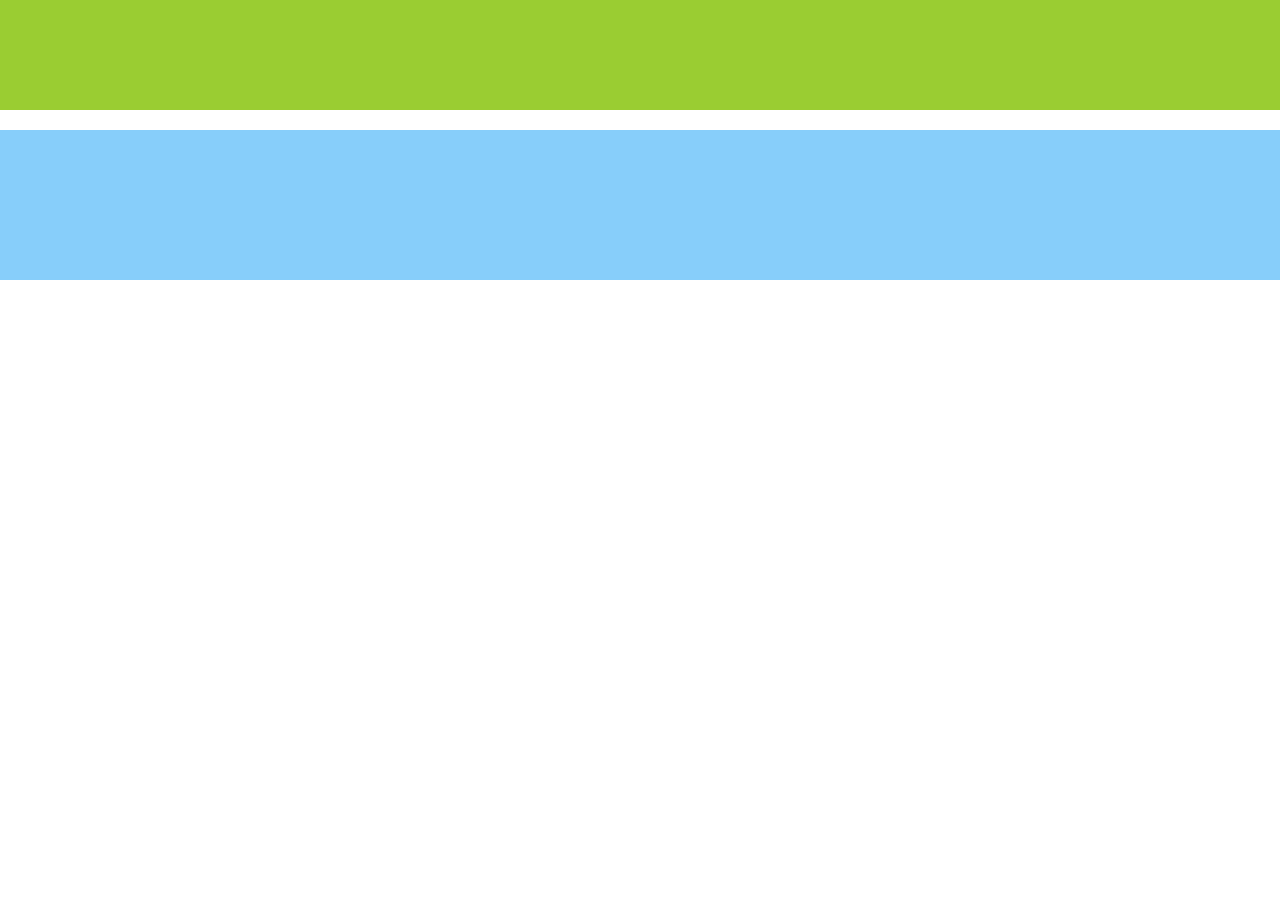
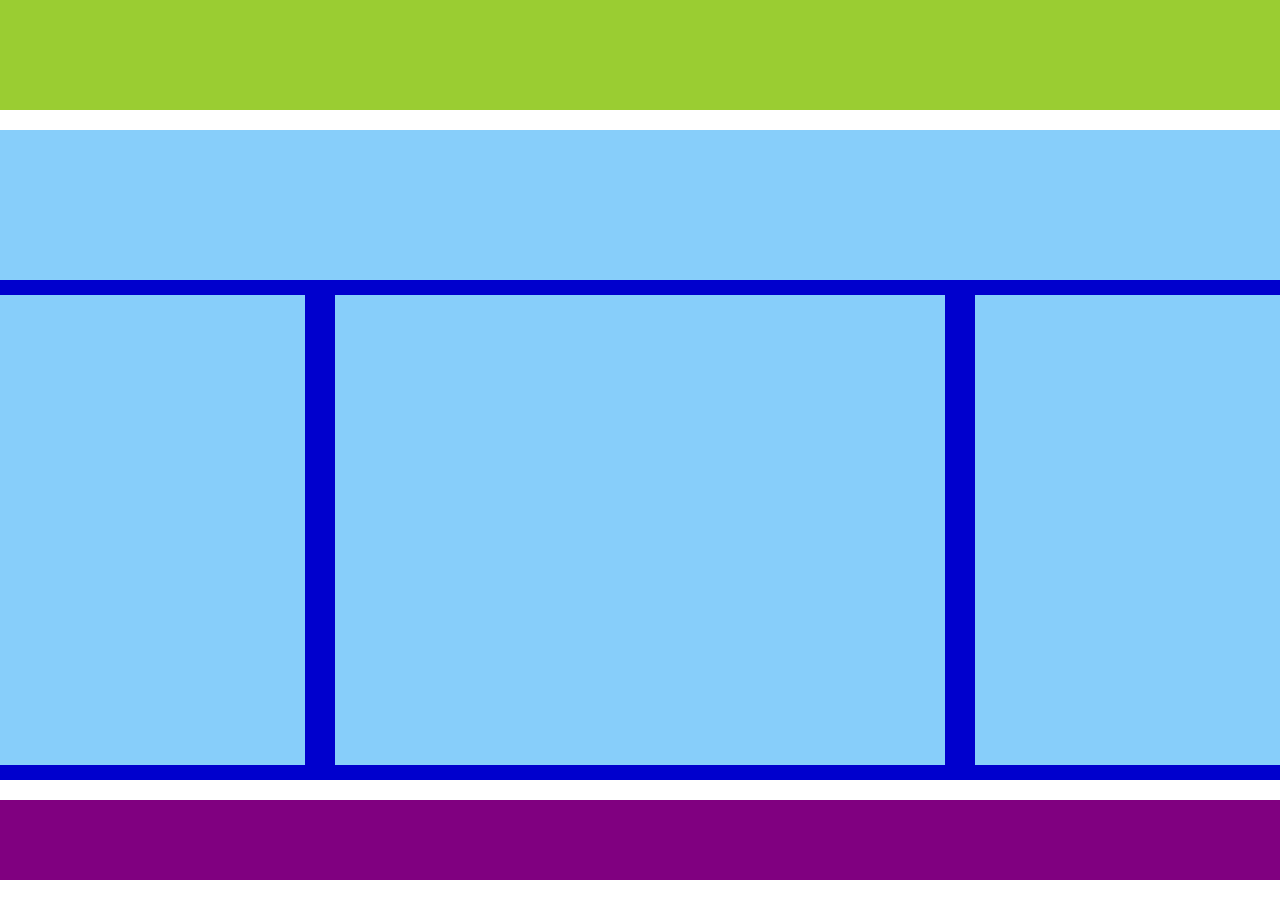
Before and after one commit to Sebushka89/htmlcss-struttura-wp, a plain HTML site: page index.html in a window 1280 px wide. Shown: the part 580-1480 px from the top of the page. Before the commit the page ends 880 px from the top, so only its background shows below. Drawn offline with Linux system fonts and the light colour scheme.

Commit message:
FINAL COMMIT

```diff
--- a/css/style.css
+++ b/css/style.css
@@ -29,3 +29,36 @@ section {
     background-color: lightskyblue;
     height: 150px;
 }
+
+.master {
+    background-color: mediumblue;
+    height: 500px;
+}
+
+.fl {
+    float: left;
+}
+
+.product {
+    width: 25%;
+    padding: 15px 15px 15px 0;
+}
+
+.details {
+    width: 50%;
+    padding: 15px 15px 15px 15px;
+}
+
+.sidebar {
+    width: 25%;
+    padding: 15px 0 15px 15px;
+}
+
+.content {
+    background: lightskyblue;
+    height: 470px;
+}
+footer{
+    background-color: purple;
+    height: 80px;
+}
--- a/index.html
+++ b/index.html
@@ -19,9 +19,26 @@
 
     <div class="container">
         <section></section>
+        <div class="master clearfix">
+
+            <div class="fl product">
+                <div class="content"></div>
+            </div>
+
+            <div class="fl details">
+                <div class="content"></div>
+            </div>
+
+            <div class="fl sidebar">
+                <div class="content"></div>
+            </div>
+
+        </div>
     </div>
 
-
+    <div class="container">
+    <footer></footer>
+    </div>
 
 </body>
 </html>
```
